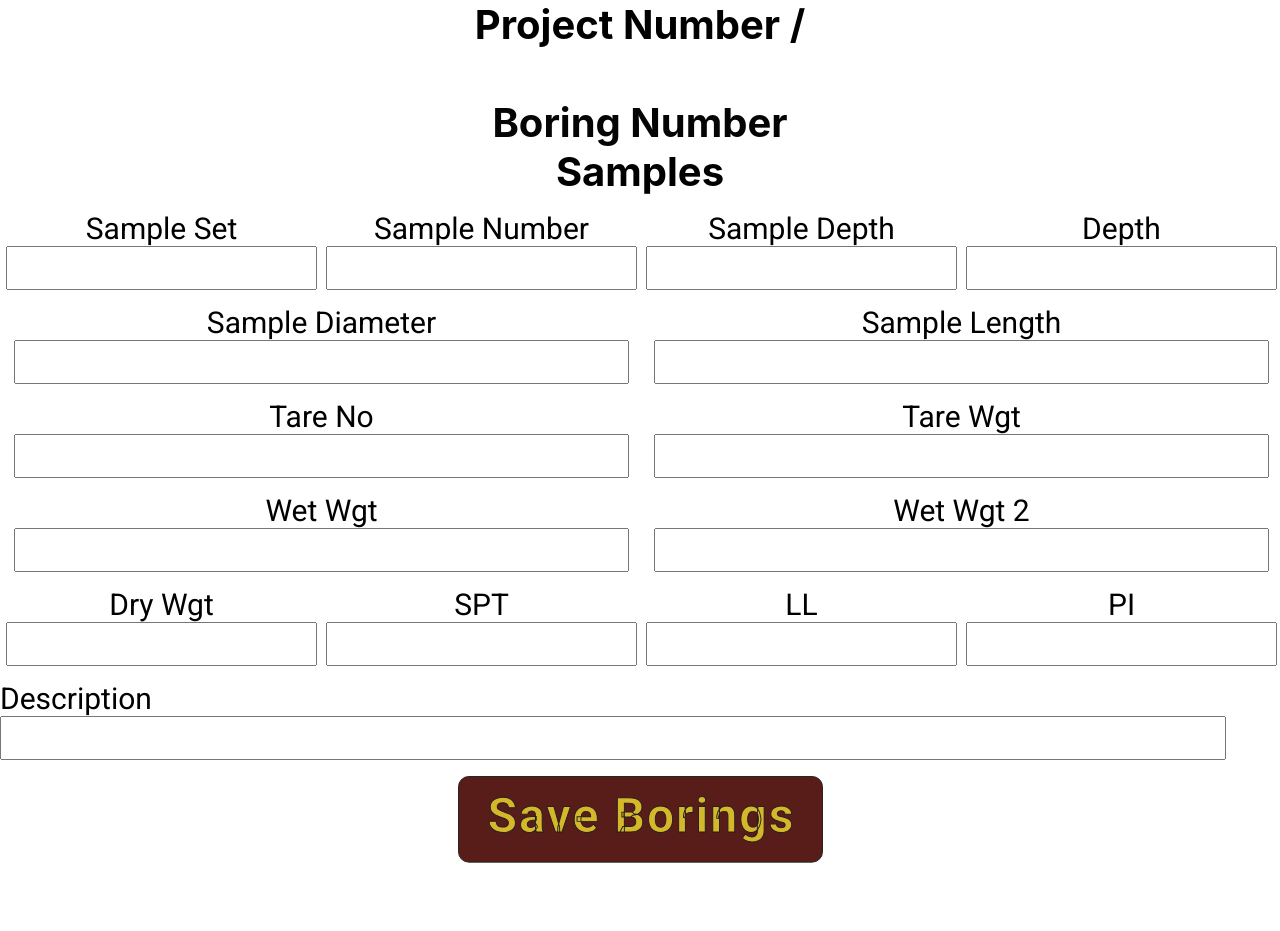
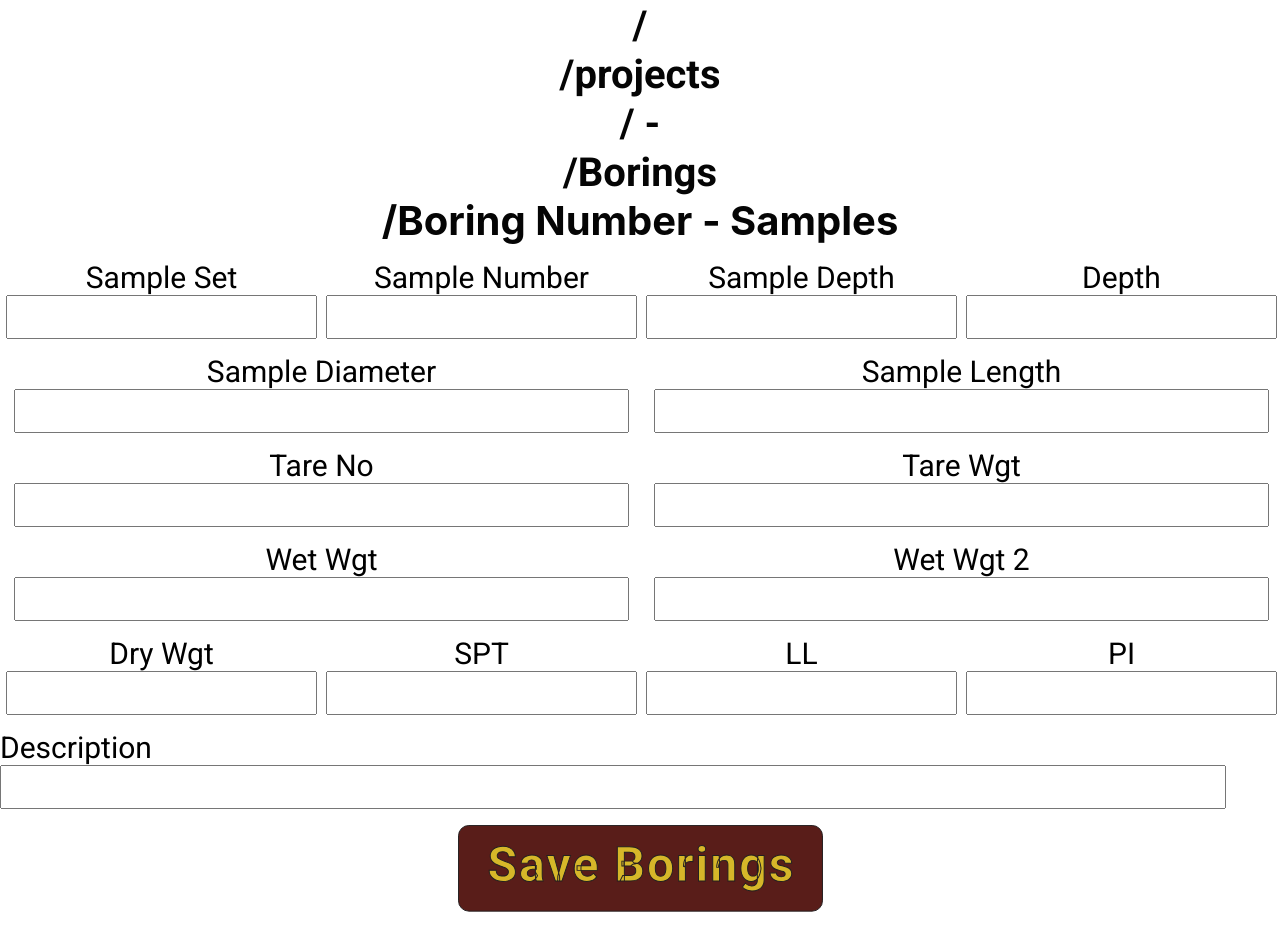
Before and after one commit to mazenongithub/gfk-civilengineer, a React (Create React App) app: page /1/projects/1/borings/1/samples in a window 1280 px wide. Before the commit the page ends 882 px from the top, so only its background shows below. Built offline with nearby package versions, Linux system fonts and the light colour scheme; no server answers.

Commit message:
updated links sieve unconfined

```diff
--- a/src/components/borings.js
+++ b/src/components/borings.js
@@ -476,7 +476,7 @@ class Borings extends Component {
                 const boring = gfk.getboringbyid.call(this, this.state.activeboringid)
 
                 return (<Link style={{ ...styles.generalFont, ...headerFont, ...styles.generalLink }}
-                    to={`/${engineerid}/gfk/projects/${projectid}/borings/${boringid}/samples`}>
+                    to={`/${engineerid}/projects/${projectid}/borings/${boringid}/samples`}>
                     Boring {boring.boringnumber} Samples
                 </Link>)
             } else {
@@ -657,23 +657,41 @@ class Borings extends Component {
 
             }
         }
+        const engineerid = this.props.match.params.engineerid;
+        const projectid = this.props.match.params.projectid;
 
         return (
             <div style={{ ...styles.generalFlex }}>
                 <div style={{ ...styles.flex1 }}>
 
-                    <div style={{ ...styles.generalFlex, ...styles.bottomMargin15, }}>
-                        <div style={{ ...styles.flex1, ...styles.alignCenter, ...headerFont, ...styles.boldFont }}>
-                            Project Number {project.projectnumber} /{project.title} <br />
-                            {project.address} {project.city} <br />
-                            Borings
-                        </div>
+                <div style={{ ...styles.generalContainer, ...styles.alignCenter }}>
+                        <Link
+                            style={{ ...styles.generalFont, ...headerFont, ...styles.generalLink, ...styles.boldFont }}
+                            to={`/${engineerid}`}>
+                            /{engineerid}
+                        </Link>
+                    </div>
+                    <div style={{ ...styles.generalContainer,...styles.alignCenter }}>
+                        <Link
+                            style={{ ...styles.generalFont, ...headerFont, ...styles.generalLink, ...styles.boldFont }}
+                            to={`/${engineerid}/projects`}>
+                            /projects
+                        </Link>
+                    </div>
+                    <div style={{ ...styles.generalContainer,...styles.alignCenter }}>
+                        <Link
+                            style={{ ...styles.generalFont, ...headerFont, ...styles.generalLink, ...styles.boldFont }}
+                            to={`/${engineerid}/projects/${projectid}`}>
+                            /{project.projectnumber} - {project.title}
+                        </Link>
                     </div>
 
-                    <div style={{ ...styles.generalFlex, ...styles.bottomMargin15, }}>
-                        <div style={{ ...styles.flex1, ...regularFont, ...styles.bottomMargin15 }}>
-                            Date
-                        </div>
+                    <div style={{ ...styles.generalContainer,...styles.alignCenter, ...styles.bottomMargin15 }}>
+                        <Link
+                            style={{ ...styles.generalFont, ...headerFont, ...styles.generalLink, ...styles.boldFont }}
+                            to={`/${engineerid}/projects/${projectid}/borings`}>
+                            /Borings
+                        </Link>
                     </div>
 
                     {Fields_1()}
--- a/src/components/samples.js
+++ b/src/components/samples.js
@@ -226,15 +226,15 @@ class Samples extends Component {
                         <div style={{ ...styles.generalFlex }}>
                             <div style={{ ...styles.flex1, ...activebackground(), ...styles.addLeftMargin }}>
                                 <Link style={{ ...styles.generalFont, ...headerFont, ...styles.generalLink }}
-                                    to={`/${engineerid}/gfk/projects/${projectid}/borings/${boringid}/samples/${sample.sampleid}/sieve`}>
+                                    to={`/${engineerid}/projects/${projectid}/borings/${boringid}/samples/${sample.sampleid}/sieve`}>
                                     Sieve Analysis
-                            </Link>
+                                </Link>
                             </div>
                             <div style={{ ...styles.flex1, ...activebackground() }}>
                                 <Link style={{ ...styles.generalFont, ...headerFont, ...styles.generalLink, ...styles.addLeftMargin }}
-                                    to={`/${engineerid}/gfk/projects/${projectid}/borings/${boringid}/samples/${sample.sampleid}/unconfined`}>
+                                    to={`/${engineerid}/projects/${projectid}/borings/${boringid}/samples/${sample.sampleid}/unconfined`}>
                                     Unconfined
-                            </Link>
+                                </Link>
                             </div>
                         </div>
 
@@ -1172,10 +1172,7 @@ class Samples extends Component {
     render() {
         const gfk = new GFK();
         const graphiclog = new GraphicLog();
-        const project = () => {
-            return (gfk.getprojectbyid.call(this, this.props.match.params.projectid))
 
-        }
         const boring = gfk.getboringbyid.call(this, this.props.match.params.boringid);
         const styles = MyStylesheet();
         const headerFont = gfk.getHeaderFont.call(this)
@@ -1330,8 +1327,8 @@ class Samples extends Component {
         }
 
         const showgraphiclog = () => {
-            if(this.state.activesampleid) {
-                return(graphiclog.showgraphiclog.call(this))
+            if (this.state.activesampleid) {
+                return (graphiclog.showgraphiclog.call(this))
             } else {
                 return
             }
@@ -1341,17 +1338,52 @@ class Samples extends Component {
         if (myuser) {
             const engineerid = myuser.engineerid;
             const projectid = this.props.match.params.projectid;
+            const project = gfk.getprojectbyid.call(this, projectid)
+            const boringid = this.props.match.params.boringid;
             return (
                 <div style={{ ...styles.generalFlex }}>
                     <div style={{ ...styles.flex1 }}>
 
                         <div style={{ ...styles.generalFlex, ...styles.bottomMargin15, }}>
                             <div style={{ ...styles.flex1, ...styles.alignCenter, ...headerFont, ...styles.boldFont }}>
-                                Project Number {project().projectnumber} /{project().title} <br />
-                                {project().address} {project().city} <br />
-                                <Link style={{ ...styles.generalLink, ...styles.boldFont, ...styles.headerFont }} to={`/${engineerid}/gfk/projects/${projectid}/borings`}>Boring Number {boring.boringnumber}</Link>  <br />
-                                Samples
-                        </div>
+                                <div style={{ ...styles.generalContainer, ...styles.alignCenter }}>
+                                    <Link
+                                        style={{ ...styles.generalFont, ...headerFont, ...styles.generalLink, ...styles.boldFont }}
+                                        to={`/${engineerid}`}>
+                                        /{engineerid}
+                                    </Link>
+                                </div>
+                                <div style={{ ...styles.generalContainer, ...styles.alignCenter }}>
+                                    <Link
+                                        style={{ ...styles.generalFont, ...headerFont, ...styles.generalLink, ...styles.boldFont }}
+                                        to={`/${engineerid}/projects`}>
+                                        /projects
+                                    </Link>
+                                </div>
+                                <div style={{ ...styles.generalContainer, ...styles.alignCenter }}>
+                                    <Link
+                                        style={{ ...styles.generalFont, ...headerFont, ...styles.generalLink, ...styles.boldFont }}
+                                        to={`/${engineerid}/projects/${projectid}`}>
+                                        /{project.projectnumber} - {project.title}
+                                    </Link>
+                                </div>
+
+                                <div style={{ ...styles.generalContainer, ...styles.alignCenter }}>
+                                    <Link
+                                        style={{ ...styles.generalFont, ...headerFont, ...styles.generalLink, ...styles.boldFont }}
+                                        to={`/${engineerid}/projects/${projectid}/borings`}>
+                                        /Borings
+                                    </Link>
+                                </div>
+
+                                <div style={{ ...styles.generalContainer, ...styles.alignCenter }}>
+                                    <Link style={{ ...styles.generalLink, ...styles.boldFont, ...styles.headerFont }} to={`/${engineerid}/projects/${projectid}/borings/${boringid}/samples`}>/Boring Number {boring.boringnumber} - Samples</Link>
+                                </div>
+
+
+
+
+                            </div>
                         </div>
 
                         {samples_1()}
@@ -1416,7 +1448,7 @@ class Samples extends Component {
                         <div style={{ ...styles.generalFlex, ...styles.bottomMargin15 }}>
                             <div style={{ ...styles.flex1, ...regularFont, ...styles.generalFont }}>
                                 Description
-                            <input type="text" style={{ ...styles.generalField, ...regularFont }}
+                                <input type="text" style={{ ...styles.generalField, ...regularFont }}
                                     value={this.getdescription()}
                                     onChange={event => { this.handledescription(event.target.value) }}
                                 />
--- a/src/components/sieve.js
+++ b/src/components/sieve.js
@@ -409,6 +409,7 @@ class Sieve extends Component {
         const boringid = this.props.match.params.boringid;
         const myuser = gfk.getuser.call(this);
         const projectid = this.props.match.params.projectid;
+        const sampleid = this.props.match.params.sampleid;
         if (myuser) {
             const engineerid = myuser.engineerid;
 
@@ -417,12 +418,46 @@ class Sieve extends Component {
 
                     <div style={{ ...styles.generalFlex, ...styles.bottomMargin15, }}>
                         <div style={{ ...styles.flex1, ...styles.alignCenter, ...headerFont, ...styles.boldFont }}>
-                            Project Number {project.projectnumber} /{project.title} <br />
-                            {project.address} {project.city} <br />
-                            <Link style={{ ...styles.generalLink, ...styles.boldFont, ...styles.headerFont }} to={`/${engineerid}/gfk/projects/${projectid}/borings`}>Boring Number {boring.boringnumber}</Link> <br />
-                            <Link style={{ ...styles.generalLink, ...styles.boldFont, ...styles.headerFont }} to={`/${engineerid}/gfk/projects/${projectid}/borings/${boringid}/samples`}> Depth {sample.depth} ft </Link> <br />
-                            Sieve Analysis
-                    </div>
+                            <div style={{ ...styles.generalContainer, ...styles.alignCenter }}>
+                                <Link
+                                    style={{ ...styles.generalFont, ...headerFont, ...styles.generalLink, ...styles.boldFont }}
+                                    to={`/${engineerid}`}>
+                                    /{engineerid}
+                                </Link>
+                            </div>
+                            <div style={{ ...styles.generalContainer, ...styles.alignCenter }}>
+                                <Link
+                                    style={{ ...styles.generalFont, ...headerFont, ...styles.generalLink, ...styles.boldFont }}
+                                    to={`/${engineerid}/projects`}>
+                                    /projects
+                                </Link>
+                            </div>
+                            <div style={{ ...styles.generalContainer, ...styles.alignCenter }}>
+                                <Link
+                                    style={{ ...styles.generalFont, ...headerFont, ...styles.generalLink, ...styles.boldFont }}
+                                    to={`/${engineerid}/projects/${projectid}`}>
+                                    /{project.projectnumber} - {project.title}
+                                </Link>
+                            </div>
+
+                            <div style={{ ...styles.generalContainer, ...styles.alignCenter }}>
+                                <Link
+                                    style={{ ...styles.generalFont, ...headerFont, ...styles.generalLink, ...styles.boldFont }}
+                                    to={`/${engineerid}/projects/${projectid}/borings`}>
+                                    /Borings
+                                </Link>
+                            </div>
+
+
+                            <div style={{ ...styles.generalContainer, ...styles.alignCenter }}>
+                                <Link style={{ ...styles.generalLink, ...styles.boldFont, ...styles.headerFont }} to={`/${engineerid}/projects/${projectid}/borings/${boringid}/samples`}>/Boring Number {boring.boringnumber} Samples</Link>
+                            </div>
+                            <div style={{ ...styles.generalContainer, ...styles.alignCenter }}>
+                                <Link style={{ ...styles.generalLink, ...styles.boldFont, ...styles.headerFont }} to={`/${engineerid}/projects/${projectid}/borings/${boringid}/samples/${sampleid}/sieve`}> /Depth {sample.depth}ft Sieve Analysis </Link> <br />
+                            </div>
+
+
+                        </div>
                     </div>
 
                     <div style={{ ...styles.generalFlex, ...styles.bottomMargin15 }}>
--- a/src/components/unconfined.js
+++ b/src/components/unconfined.js
@@ -411,7 +411,8 @@ class Unconfined extends Component {
         const myuser = gfk.getuser.call(this);
         const projectid = this.props.match.params.projectid;
         const boringid = this.props.match.params.boringid;
-        const regularFont = gfk.getRegularFont.call(this)
+        const regularFont = gfk.getRegularFont.call(this);
+        const sampleid = this.props.match.params.sampleid
         const plusIcon = () => {
             if (this.state.width > 1200) {
                 return ({ width: '101px', height: '66px' })
@@ -563,11 +564,43 @@ class Unconfined extends Component {
 
                         <div style={{ ...styles.generalFlex, ...styles.bottomMargin15, }}>
                             <div style={{ ...styles.flex1, ...styles.alignCenter, ...headerFont, ...styles.boldFont }}>
-                                Project Number {project.projectnumber} /{project.title} <br />
-                                {project.address} {project.city} <br />
-                                <Link style={{ ...styles.generalLink, ...styles.boldFont, ...styles.headerFont }} to={`/${engineerid}/gfk/projects/${projectid}/borings`}>Boring Number {boring.boringnumber}</Link> <br />
-                                <Link style={{ ...styles.generalLink, ...styles.boldFont, ...styles.headerFont }} to={`/${engineerid}/gfk/projects/${projectid}/borings/${boringid}/samples`}> Depth {sample.depth} ft </Link> <br />
-                                Unconfined
+                            <div style={{ ...styles.generalContainer, ...styles.alignCenter }}>
+                                <Link
+                                    style={{ ...styles.generalFont, ...headerFont, ...styles.generalLink, ...styles.boldFont }}
+                                    to={`/${engineerid}`}>
+                                    /{engineerid}
+                                </Link>
+                            </div>
+                            <div style={{ ...styles.generalContainer, ...styles.alignCenter }}>
+                                <Link
+                                    style={{ ...styles.generalFont, ...headerFont, ...styles.generalLink, ...styles.boldFont }}
+                                    to={`/${engineerid}/projects`}>
+                                    /projects
+                                </Link>
+                            </div>
+                            <div style={{ ...styles.generalContainer, ...styles.alignCenter }}>
+                                <Link
+                                    style={{ ...styles.generalFont, ...headerFont, ...styles.generalLink, ...styles.boldFont }}
+                                    to={`/${engineerid}/projects/${projectid}`}>
+                                    /{project.projectnumber} - {project.title}
+                                </Link>
+                            </div>
+
+                            <div style={{ ...styles.generalContainer, ...styles.alignCenter }}>
+                                <Link
+                                    style={{ ...styles.generalFont, ...headerFont, ...styles.generalLink, ...styles.boldFont }}
+                                    to={`/${engineerid}/projects/${projectid}/borings`}>
+                                    /Borings
+                                </Link>
+                            </div>
+
+                            <div style={{ ...styles.generalContainer, ...styles.alignCenter }}>
+                                <Link style={{ ...styles.generalLink, ...styles.boldFont, ...styles.headerFont }} to={`/${engineerid}/projects/${projectid}/borings/${boringid}/samples`}>/Boring Number {boring.boringnumber} Samples</Link>
+                            </div>
+
+                            <div style={{ ...styles.generalContainer, ...styles.alignCenter }}>
+                                <Link style={{ ...styles.generalLink, ...styles.boldFont, ...styles.headerFont }} to={`/${engineerid}/projects/${projectid}/borings/${boringid}/samples/${sampleid}/unconfined`}>/Depth: {sample.depth}ft  Unconfined </Link> <br />
+                            </div>
                             </div>
                         </div>
                         {showForm()}
```
